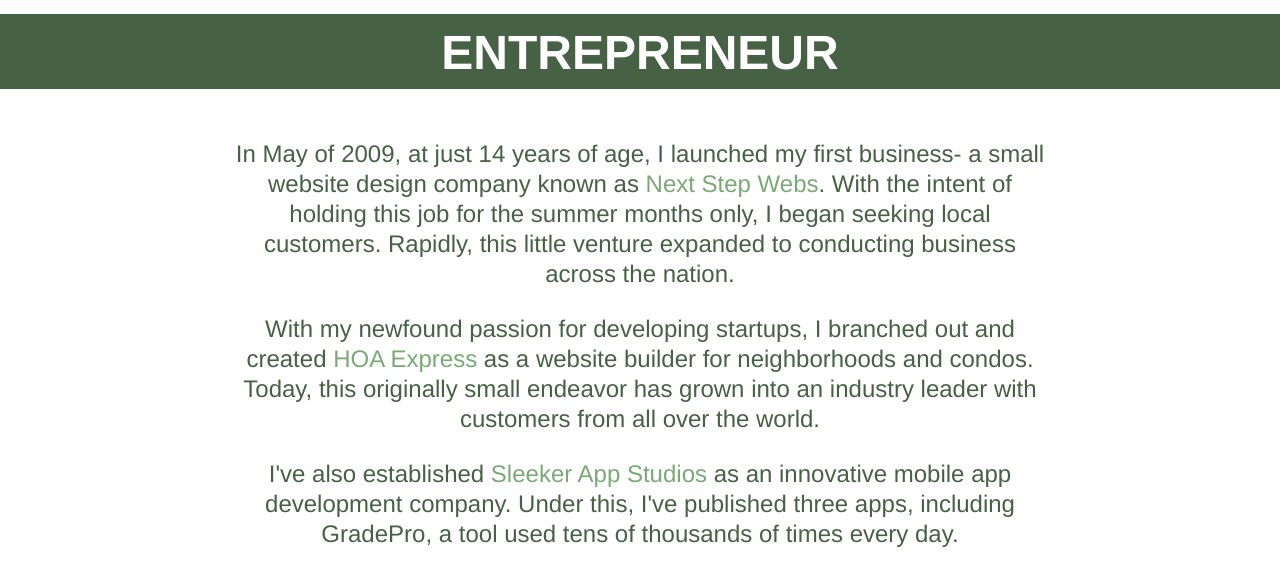
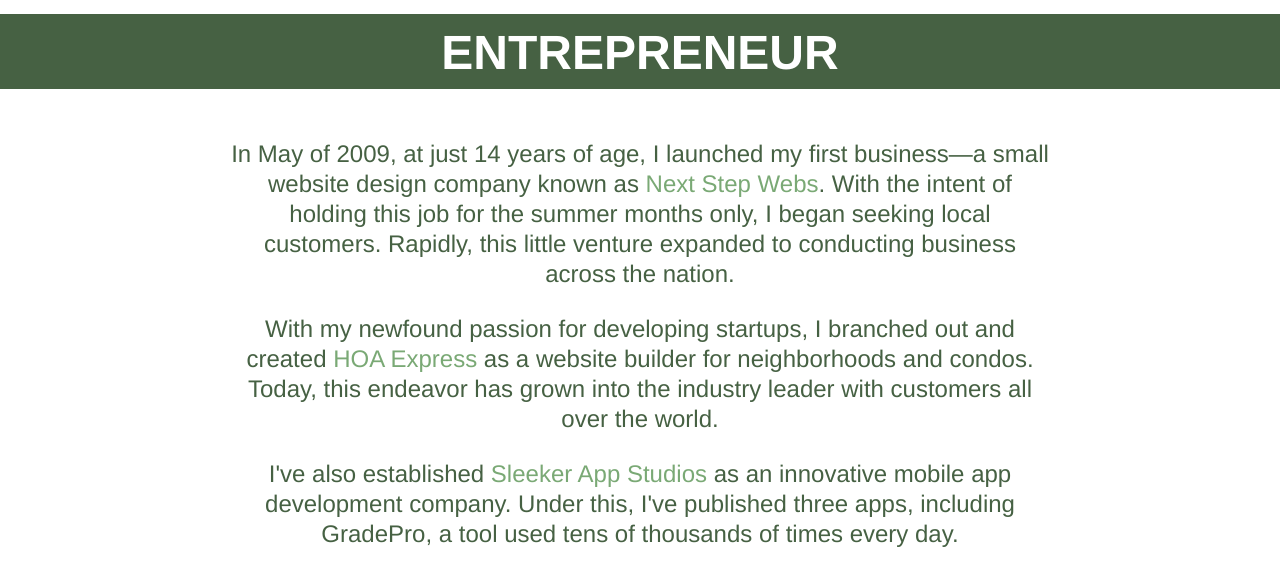
Before and after one commit to WesCossick/personal-website, a plain HTML site: page index.html in a window 1280 px wide. Shown: the part 1000-1571 px from the top of the page. Drawn offline with nearby package versions, Linux system fonts and the light colour scheme; some icons are missing.

Commit message:
Tweak wording across in "entrepreneurship"

```diff
--- a/index.html
+++ b/index.html
@@ -120,9 +120,9 @@
 
 		<div class="row" style="padding:50px 0;">
 			<div class="col-xs-12 col-sm-10 col-md-8 col-sm-offset-1 col-md-offset-2 content_text">
-				<p>In May of 2009, at just 14 years of age, I launched my first business- a small website design company known as <a href="https://www.nextstepwebs.com/" target="_blank">Next Step Webs</a>. With the intent of holding this job for the summer months only, I began seeking local customers. Rapidly, this little venture expanded to conducting business across the nation.</p>
+				<p>In May of 2009, at just 14 years of age, I launched my first business—a small website design company known as <a href="https://www.nextstepwebs.com/" target="_blank">Next Step Webs</a>. With the intent of holding this job for the summer months only, I began seeking local customers. Rapidly, this little venture expanded to conducting business across the nation.</p>
 
-				<p>With my newfound passion for developing startups, I branched out and created <a href="https://www.hoa-express.com/" target="_blank">HOA Express</a> as a website builder for neighborhoods and condos. Today, this originally small endeavor has grown into an industry leader with customers from all over the world.</p>
+				<p>With my newfound passion for developing startups, I branched out and created <a href="https://www.hoa-express.com/" target="_blank">HOA Express</a> as a website builder for neighborhoods and condos. Today, this endeavor has grown into the industry leader with customers all over the world.</p>
 
 				<p>I've also established <a href="https://www.sleekerappstudios.com/" target="_blank">Sleeker App Studios</a> as an innovative mobile app development company. Under this, I've published three apps, including GradePro, a tool used tens of thousands of times every day.</p>
 
@@ -383,7 +383,7 @@
 
 		<div class="row" style="padding:50px 0; text-align:center;">
 			<div class="col-xs-12 col-sm-10 col-md-8 col-sm-offset-1 col-md-offset-2 content_text">
-				<p>Occasionally I blog about software development and entrepreneurship topics over at my blog. Entitled <em>Code Musings</em>, the blog is <a href="https://medium.com/code-musings" target="_blank">available on Medium here</a>.</p>
+				<p>I infrequently write about software development and entrepreneurship topics over at my blog. Entitled <em>Code Musings</em>, the blog is <a href="https://medium.com/code-musings" target="_blank">available on Medium here</a>.</p>
 			</div>
 		</div>
 
```
